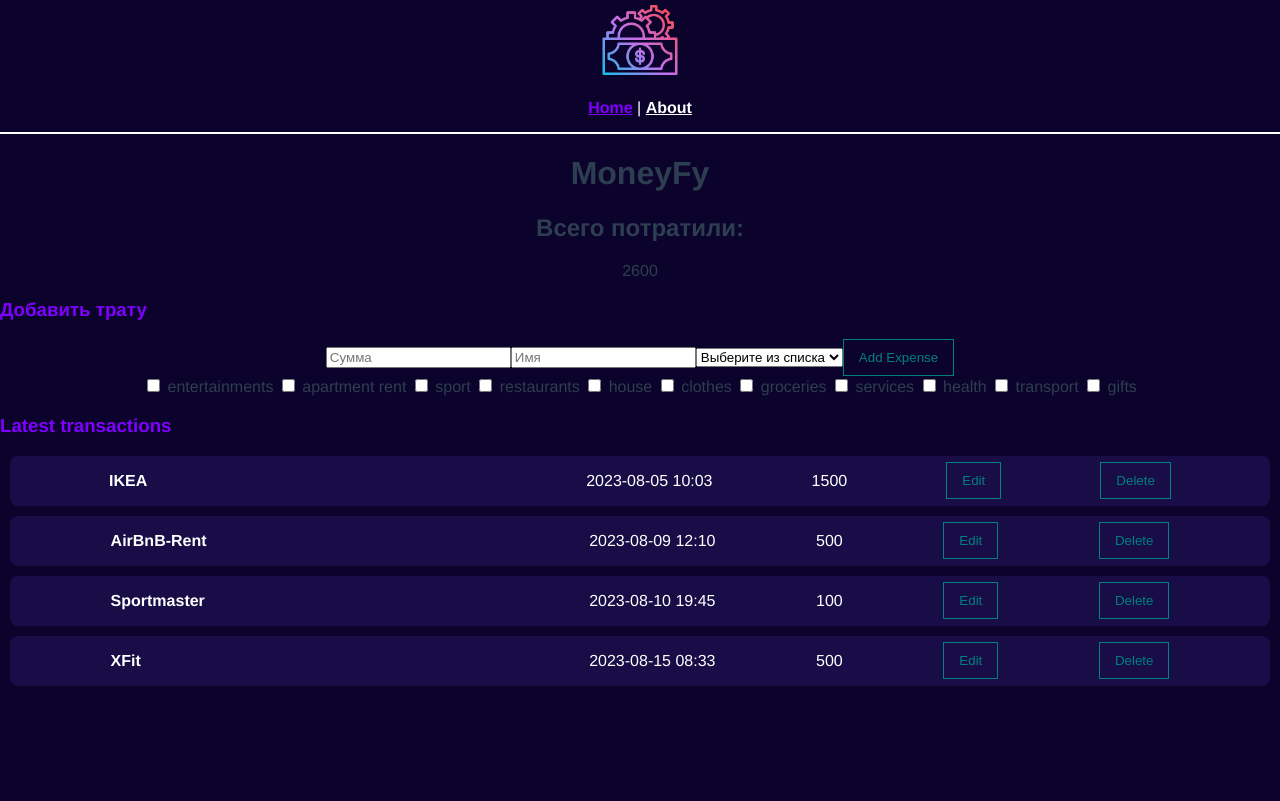
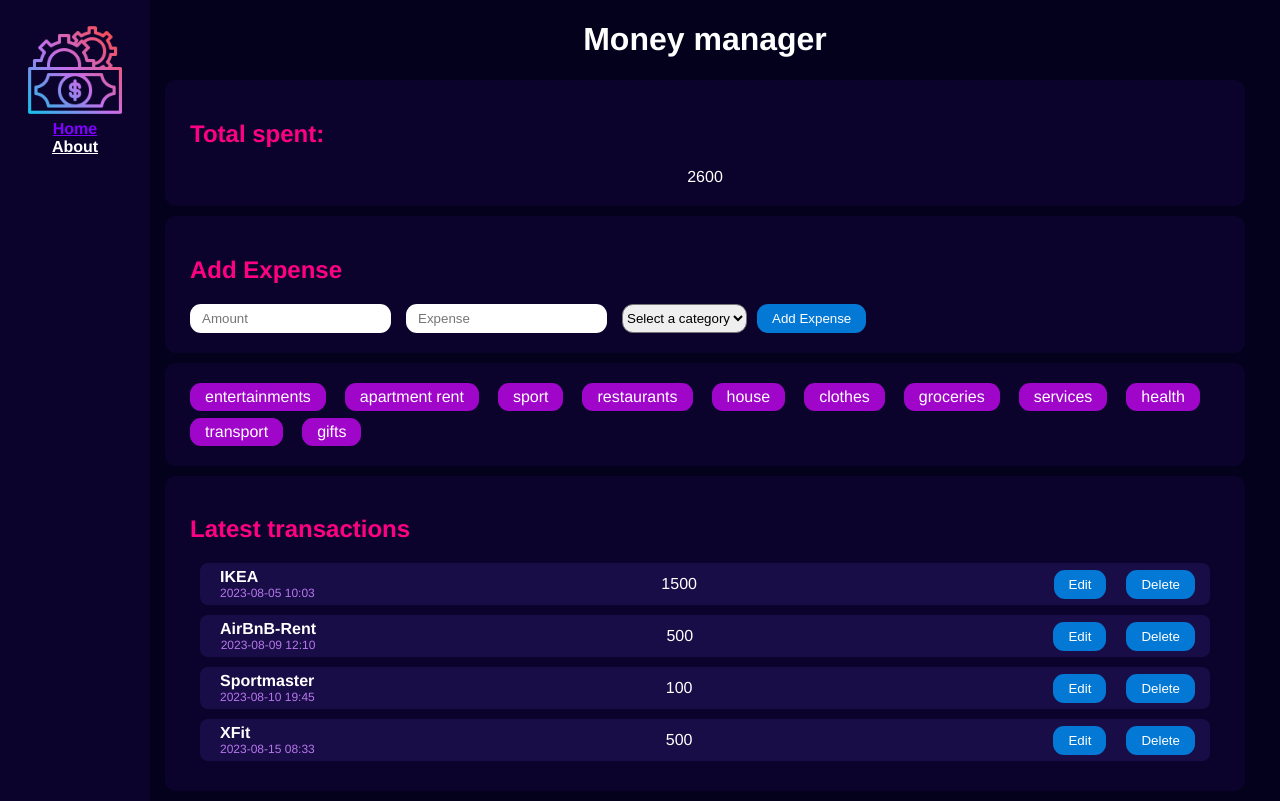
Before and after one commit to shiryavochka/money-manager, a Vue app: page / in a window 1280 px wide. Built offline with nearby package versions, Linux system fonts and the light colour scheme.

Commit message:
fix styles

```diff
--- a/src/App.vue
+++ b/src/App.vue
@@ -1,7 +1,8 @@
 <template>
- <img alt="Vue logo" src="@/assets/money-management.png"  width="80px"/>
+
   <nav>
-    <router-link to="/">Home</router-link> |
+    <img alt="Vue logo" src="@/assets/money-management.png"  width="80px"/>
+    <router-link to="/">Home</router-link>
     <router-link to="/about">About</router-link>
 
   </nav>
@@ -9,7 +10,18 @@
 </template>
 
 <style lang="scss">
+h2,h3,h4 { color:#ff0084;text-align: left;}
+body {margin: 0;
+    padding: 0;
+    margin-left: 150px;
+    background: #03011b;
+  }
+
+h1,div,p,span, li {color: white;}
 #app {
+  color:white;
+  margin-right: 20px;
+
   font-family: Avenir, Helvetica, Arial, sans-serif;
   -webkit-font-smoothing: antialiased;
   -moz-osx-font-smoothing: grayscale;
@@ -18,8 +30,19 @@
 }
 
 nav {
-  padding: 15px;
-  border-bottom: 2px solid;
+  height: 100%;
+  display: flex;
+  flex-direction: column;
+    width: 150px;
+    position: fixed;
+    z-index: 1;
+    top: 0;
+    left: 0;
+    background-color: #0c032c;
+    overflow-x: hidden;
+    padding-top: 20px;
+
+
   color: white;
 
   a {
@@ -30,5 +53,8 @@ nav {
       color: #7f00ff;
     }
   }
+img {
+  width: 100px;
+  margin: 0 auto;}
 }
 </style>
--- a/src/components/CategoryItem.vue
+++ b/src/components/CategoryItem.vue
@@ -1,10 +1,26 @@
 <template>
-  <label class="category-item">
-    <input type="checkbox" @change="changeCat" :value="category.name" v-model="isChecked">
+  <label class="category-item" :class="{ active: isChecked }   ">
+    <input type="checkbox" @change="changeCat" :value="category.name" v-model="isChecked" >
     {{ category.name }} <!-- {{ category.name || '' }}  Добавляем проверку на наличие свойства 'name' -->
   </label>
 </template>
+<style>
+input[type=checkbox] {
+  display: none;
+}
+.category-item{
+  padding: 5px 15px;
+  background-color: #a005ca;
+  margin-right: 12px;
+  color: white;
+  border-radius: 11px;
+}
+.active {
+  background-color: #dd236a;
+  order: -1;
 
+}
+</style>
 <script>
 export default {
   props: {
@@ -14,9 +30,7 @@ export default {
     },
   },
   data() {
-    return {
-      // Уберите isChecked из data
-    };
+
   },
   computed: {
     isChecked: {
--- a/src/components/CategoryList.vue
+++ b/src/components/CategoryList.vue
@@ -1,9 +1,17 @@
 <template>
-  <div class="category-list">
-    <category-item @update="handleCategoryUpdate" v-for="category in categories" :category="category" :key="category.id"></category-item>
+  <div class="category-list" >
+    <category-item @update="handleCategoryUpdate" v-for="category in categories"    :category="category" :key="category.id"></category-item>
   </div>
 </template>
+<style>
+.category-list {
+  display: flex;
+  flex-wrap: wrap;
+  gap: 7px;
+  justify-content: flex-start;
+}
 
+</style>
 <script>
 import CategoryItem from "@/components/CategoryItem.vue";
 
--- a/src/components/ExpenseItem.vue
+++ b/src/components/ExpenseItem.vue
@@ -1,28 +1,38 @@
 <template>
     <div class="expense-item" >
-      <div class="expense-item--name">{{ expense.name }}</div>
-      <p>{{ expense.dataAdd }}</p> <!-- Вывод времени -->
+      <div class="expense-info">
+      <div class="expense-info--name">{{ expense.name }}</div>
+      <p class="expense-info--date">{{ expense.dataAdd }}</p> <!-- Вывод времени --></div>
       <!-- <p>{{ expense.category }}</p> -->
-      <div class="expense-item--amounts">{{ expense.amounts }}</div>
+      <div class="expense-info--amounts">{{ expense.amounts }}</div>
+      <div class="btns-wrapper">
       <my-button>Edit</my-button>
       <my-button @click="$emit('remove', expense)">Delete</my-button>
+      </div>
 
     </div>
 </template>
 <style lang="scss">
+.expense-info--date{    font-size: 12px;
+    margin: 0;
+    color: #b776ed;}
+
   .expense-item {
     display: flex;
+    padding: 5px;
     align-items: center;
-    justify-content: space-evenly;
+    justify-content:space-between;
     margin: 10px;
     color: white;
     border-radius: 8px;
     background: #190d47;
   }
-  .expense-item--name{
-    width: 30%;
+  .expense-info--name{
     font-weight: 700;
     text-align: left;
+  }
+  .expense-info{
+    margin-left: 15px;
   }
 </style>
 <script>
--- a/src/components/ExpensesList.vue
+++ b/src/components/ExpensesList.vue
@@ -1,6 +1,6 @@
 <template>
   <div >
-    <h3>Latest transactions</h3>
+
     <div class="expense-list" v-if="expenses.length > 0">
       <expense-item
         v-for="expense in expenses"
@@ -16,10 +16,7 @@
  </template>
 
 <style lang="scss">
- h3 {
-  text-align: left;
-  color: #7f00ff;
-}
+
 </style>
 
 <script>
--- a/src/components/FormAdd.vue
+++ b/src/components/FormAdd.vue
@@ -1,28 +1,34 @@
 <template>
     <form @submit.prevent>
-        <h3>Добавить трату</h3>
         <my-input
         v-model="expence.amounts"
-
-        placeholder="Сумма"
+        placeholder="Amount"
         type="text"
         ></my-input>
         <my-input
         type="text"
         v-model="expence.name"
-        placeholder="Имя"
+        placeholder="Expense"
         ></my-input>
         <my-select v-model="selectedS" :options="options" ></my-select>
         <my-button @click="addExpense">Add Expense</my-button>
     </form>
 </template>
 <style>
-
+input {
+    padding: 7px 12px;
+    border: none;
+    border-radius: 11px;
+    margin-right: 15px;
+}
+form {
+    display: flex;
+}
 </style>
 <script>
 export default {
     data() {
-        return {    selectedS: '', // Добавьте selectedS в данные компонента
+        return {    selectedS: '',
 
             expence: {
                 amounts:'',
@@ -41,8 +47,8 @@ export default {
     methods: {
         formatTime(date) {
       // Преобразовываем дату в строку с заданным форматом (без часового пояса)
-      const formattedDate = date.toISOString().slice(0, 16).replace("T", " ");
-      return formattedDate;
+        const formattedDate = date.toISOString().slice(0, 16).replace("T", " ");
+        return formattedDate;
     },
         addExpense() {
         const newDate = new Date();
--- a/src/components/UI/MyButton.vue
+++ b/src/components/UI/MyButton.vue
@@ -12,10 +12,12 @@
 
   <style scoped>
   .btn {
-    padding: 10px 15px;
+    padding: 7px 15px;
     background: none;
-    color: teal;
-    border: 1px solid teal;
+    color: white;  margin: 0 10px;
+    border: none;
+    background-color: #0378d5;
+    border-radius: 11px;
   }
-  .btn:hover{background-color: red;}
+  .btn:hover{background-color: grey;}
   </style>
--- a/src/components/UI/MySelect.vue
+++ b/src/components/UI/MySelect.vue
@@ -1,6 +1,6 @@
 <template>
     <select v-model="selectedOption" @change="changeOption">
-      <option disabled default value="">Выберите из списка</option>
+      <option disabled default value="">Select a category</option>
       <option
         v-for="option in options"
         :key="option.name"
@@ -37,5 +37,5 @@ export default {
 </script>
 
 <style scoped>
-
+select {    border-radius: 11px;}
 </style>
--- a/src/views/HomeView.vue
+++ b/src/views/HomeView.vue
@@ -1,14 +1,20 @@
 <template>
   <div class="home">
-    <h1>MoneyFy</h1>
-    <div><h2>Всего потратили:</h2>
+    <h1>Money manager</h1>
+    <div class="container"><h2>Total spent:</h2>
       <div>{{ summaall }}</div>
-
     </div>
-
-    <form-add @create="addExpense" :options="categories"></form-add>
-    <category-list :categories="categories" @update="changeCat"></category-list>
-    <expenses-list  :expenses="filteredJobs"  @remove="removePost" ></expenses-list>
+    <div class="container">
+      <h2>Add Expense</h2>
+      <form-add @create="addExpense" :options="categories"></form-add>
+    </div>
+    <div class="container">
+      <category-list :categories="categories" @update="changeCat" ></category-list>
+    </div>
+    <div class="container">
+      <h2>Latest transactions</h2>
+      <expenses-list  :expenses="filteredJobs"  @remove="removePost" ></expenses-list>
+    </div>
   </div>
 </template>
 <!--   поиск
@@ -129,10 +135,13 @@ export default {
 }
 </script>
 <style>
-body {margin: 0;
-    padding: 0;
 
-    background: #0c032c;}
+.container {
+    background-color: #0c032c;
+    padding: 20px 25px;
+    margin: 10px 15px;
+    border-radius: 11px;
+}
     </style>
     <!-- <div style="border: 3px solid red ">
       <p>Рабочий пример</p>
```
Also changed, not shown: src/assets/logo.png (deleted).
